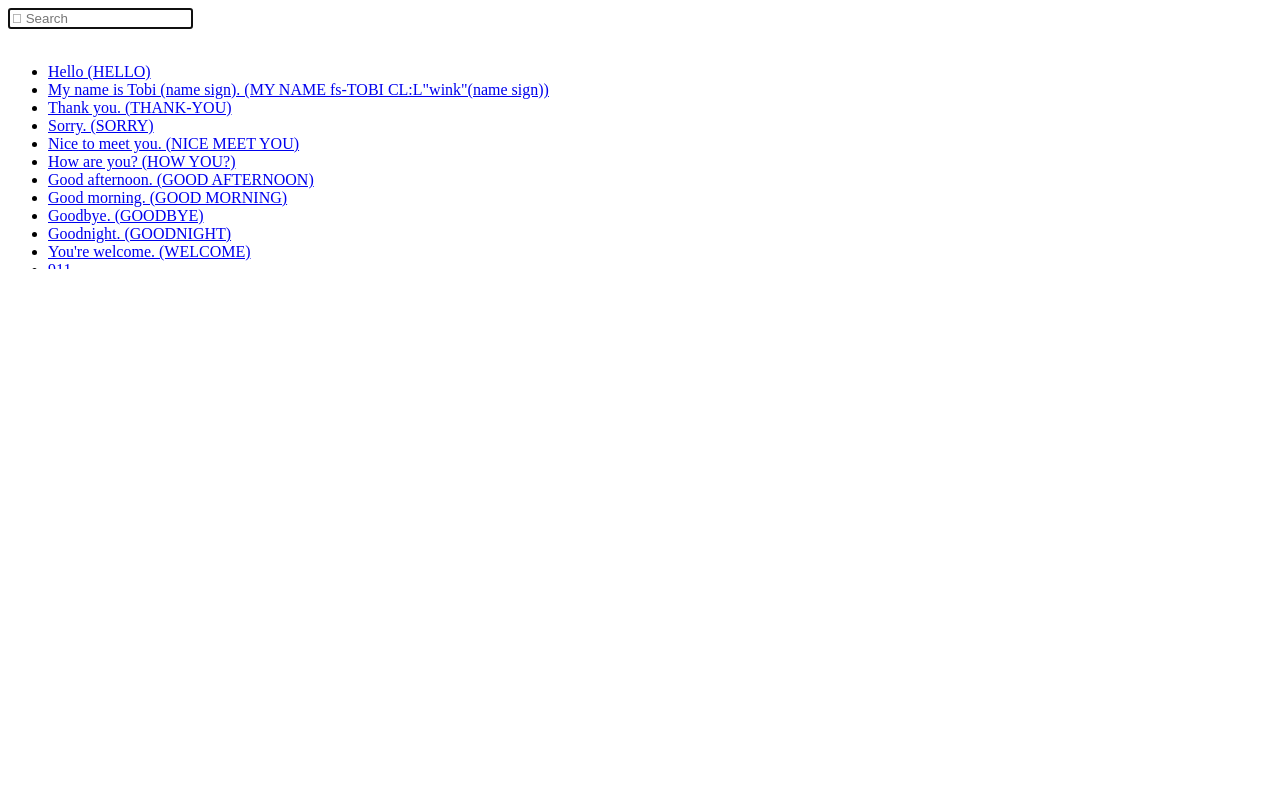
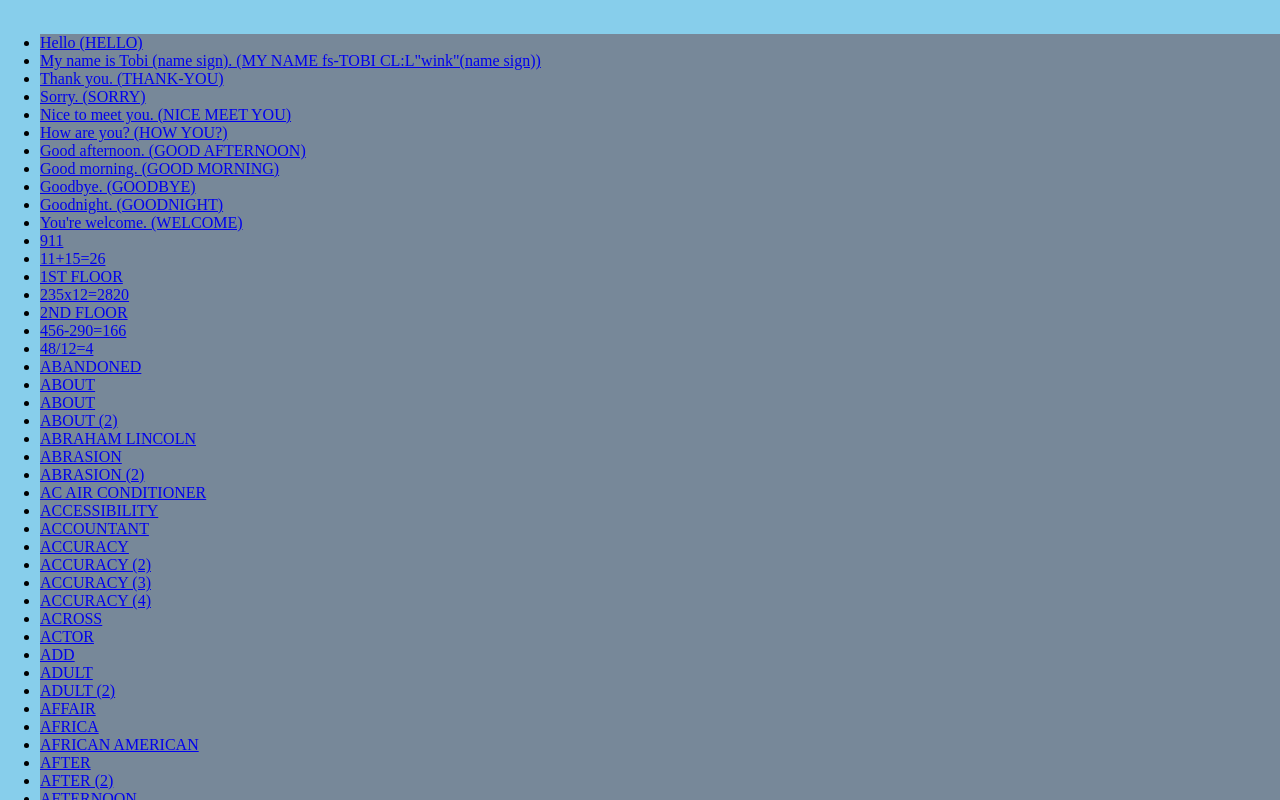
Before and after one commit to nervachan/hearit-app-webkit, a plain HTML site: page index.html in a window 1280 px wide. Drawn offline with Linux system fonts and the light colour scheme.

Commit message:
re-styled css (background li)

```diff
--- a/index.html
+++ b/index.html
@@ -3,12 +3,12 @@
 <head>
     <meta charset="UTF-8">
     <meta name="viewport" content="width=device-width, initial-scale=1.0">
-    <link rel="stylesheet" src="styles.css">
+    <link rel="stylesheet" href="styles.css">
     <title>Glossary</title>
 </head>
 <body>
     <div id="query-bar">
-        <div><input type="text" id="vocabInput" onkeyup="myFunction()" placeholder=" Search" style="font-family:Arial, FontAwesome" autofocus="" autocomplete="off"> </div><div style="height: 30vh;width: 100%; display: inline-block; position: relative; content: '';"> <div style="position: absolute; top: 0; bottom: 0; right: 0; left: 0; overflow-y: scroll;"><br><ul id="vocabUL"> <li><a href="https://www.youtube.com/embed/MbggypBmHGw?rel=0;autoplay=1" target="player1">Hello (HELLO)</a></li>
+    <div style="height: 30vh;width: 100%; display: inline-block; content: '';"> <div style="position: absolute; top: 0; bottom: 0; right: 0; left: 0; overflow-y: scroll;"><br><ul id="vocabUL"> <li><a href="https://www.youtube.com/embed/MbggypBmHGw?rel=0;autoplay=1" target="player1">Hello (HELLO)</a></li>
     <li><a href="https://www.youtube.com/embed/cS0Ag4TPs2A?rel=0;autoplay=1" target="player1">My name is Tobi (name sign). (MY NAME fs-TOBI CL:L"wink"(name sign))</a></li>
     <li><a href="https://www.youtube.com/embed/bT5i7wnxE0U?rel=0;autoplay=1" target="player1">Thank you. (THANK-YOU)</a></li>
     <li><a href="https://www.youtube.com/embed/kFCHRYDApmY?rel=0;autoplay=1" target="player1">Sorry. (SORRY)</a></li>
--- a/styles.css
+++ b/styles.css
@@ -1,4 +1,8 @@
-#query-bar{
-    background-color:beige;
-    font-family:fantasy;
+html{
+    background-color:skyblue;
+    font-family:'Times New Roman', Times, serif;
 }
+li{
+    background-color:lightslategray;
+    text-align:justify;
+}
```
